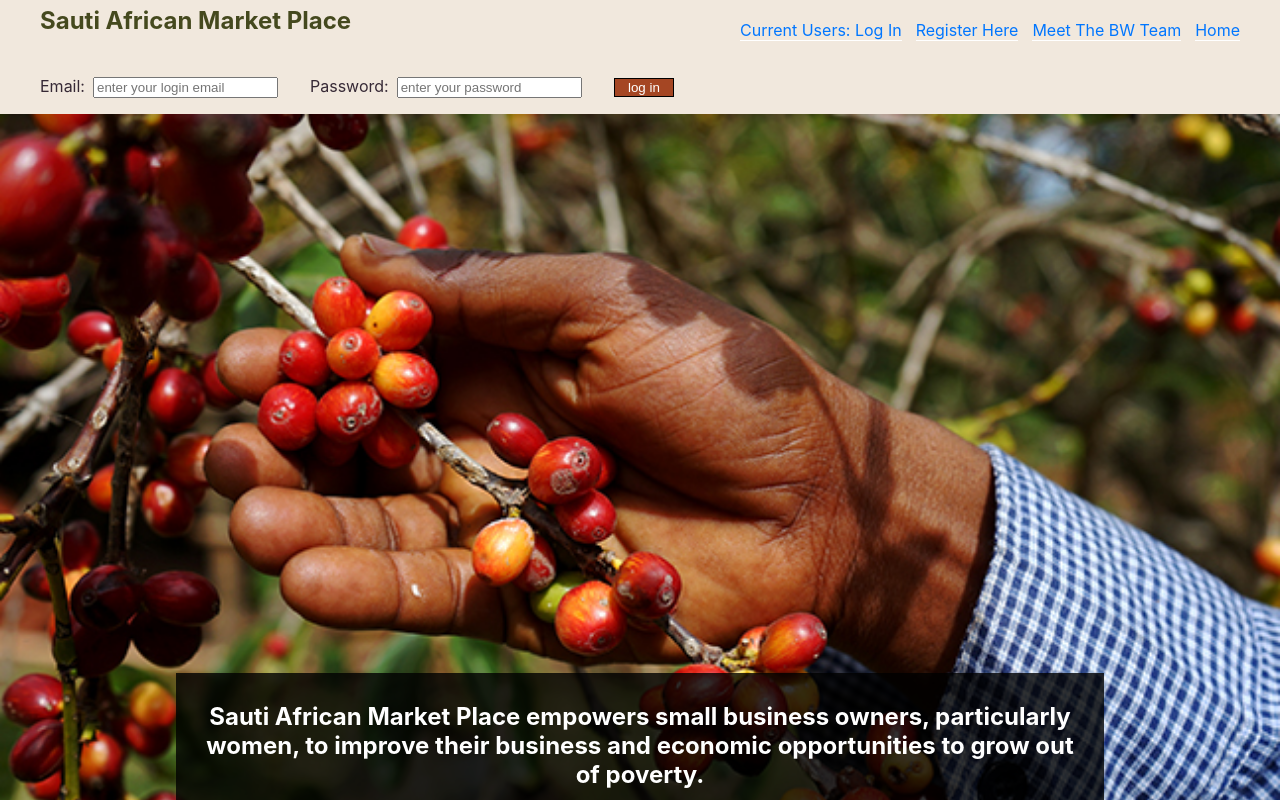
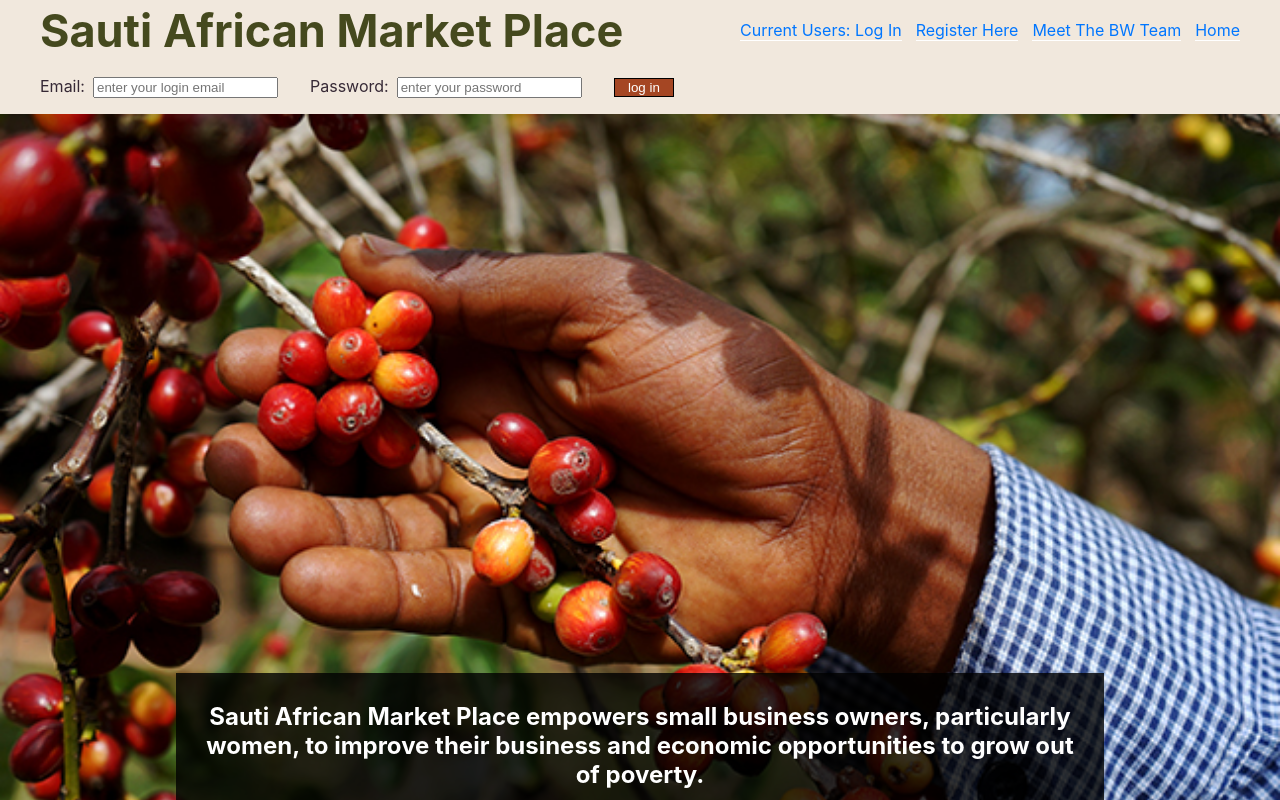
Before and after one commit to TrackTeam-175-African-MarketPlace-BW/Front-End-African-Market-Place, a React (Create React App) app: page / in a window 1280 px wide. Shown: the top 800 px of the page. Built offline with nearby package versions, Linux system fonts and the light colour scheme; a web font is replaced by a local one.

Commit message:
i forgot to pull :/

```diff
--- a/src/App.js
+++ b/src/App.js
@@ -14,7 +14,7 @@ import EditItem from "./components/ITEMS/EditItem";
 import NewPasswordSuccess from "./components/NewPasswordSuccess";
 import AddItem from "./components/ITEMS/AddItem";
 
-import FakeLogIn from "./components/FakeLoginForm";
+import NavLogin from "./components/NavigationLogin";
 
 function App() {
   const [isLoggedIn, setIsLoggedIn] = useState(false);
@@ -48,7 +48,7 @@ function App() {
           <NewPasswordSuccess />
         </Route>
         <Route exact path="/">
-          <FakeLogIn />
+          <NavLogin />
           <LandingPage />
         </Route>
       </Switch>
--- a/src/components/Navigation.js
+++ b/src/components/Navigation.js
@@ -37,7 +37,7 @@ const Navigation = (props) => {
   }
   return (
     <MainDiv>
-      <h2>Sauti African Market Place</h2>
+      <h1>Sauti African Market Place</h1>
       {props.isLoggedIn ? <Button onClick={() => {logOut()}}>Log Out</Button> : <></> }
       <NavDiv>
 
```
Also changed, not shown: src/components/NavigationLogin.js (renamed from src/components/FakeLoginForm.js).
